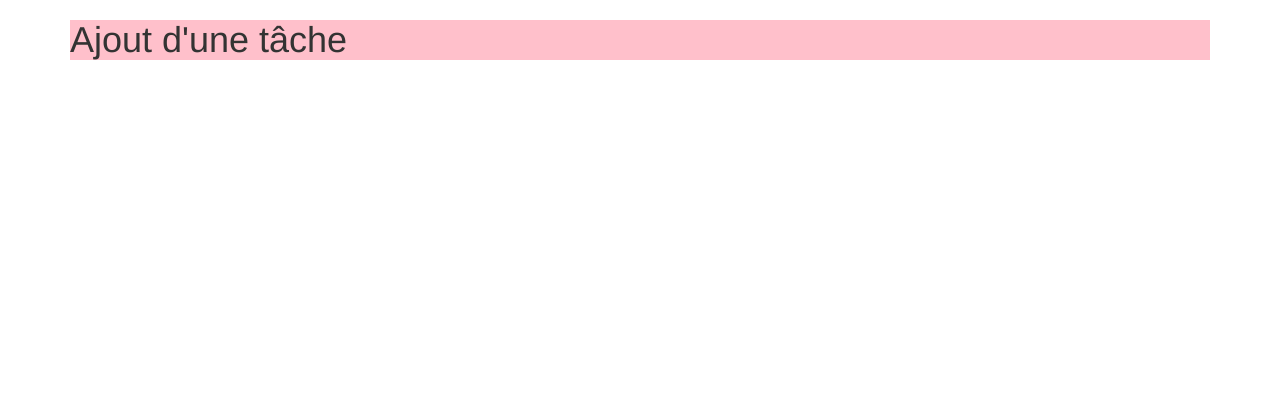
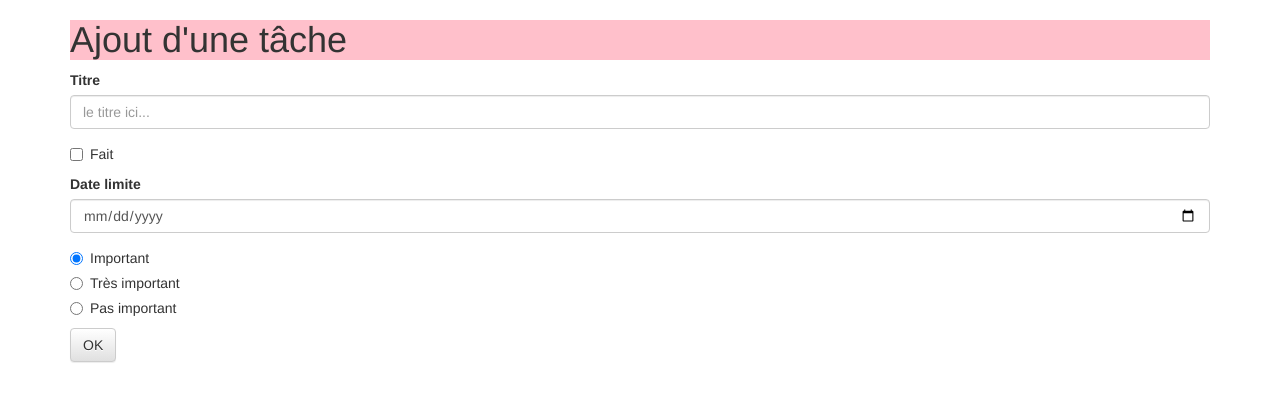
Before and after one commit to jibundeyare/cnam-silex-2017-2018, a PHP site: page /templates/task/new.php in a window 1280 px wide. Shown: the top 402 px of the page. Run offline with PHP 8.4, Linux system fonts and the light colour scheme.

Commit message:
Mise à jour du projet

```diff
--- a/templates/task/new.php
+++ b/templates/task/new.php
@@ -4,6 +4,44 @@
             <div class="row">
                 <div class="col-xs-12">
                     <h1>Ajout d'une tâche</h1>
+
+                    <form method="post">
+                        <div class="form-group <?php if (isset($errorMessages['title'])): ?>has-error<?php endif ?>">
+                            <label for="title">Titre</label>
+                            <input class="form-control" type="text" id="title" name="title" value="" placeholder="le titre ici..." />
+                            <?php if (isset($errorMessages['title'])): ?>
+                                <span class="help-block"><?= $errorMessages['title'] ?></span>
+                            <?php endif ?>
+                        </div>
+                        <div class="checkbox">
+                            <label>
+                                <input type="checkbox" id="done" name="done" value="" /> Fait
+                            </label>
+                        </div>
+                        <div class="form-group">
+                            <label for="deadline">Date limite</label>
+                            <input class="form-control" type="date" id="deadline" name="deadline" value="" placeholder="la date limite ici..." />
+                        </div>
+                        <div class="radio">
+                            <label>
+                                <input type="radio" name="importance_id" id="importance_id1" value="1" checked />
+                                Important
+                            </label>
+                        </div>
+                        <div class="radio">
+                            <label>
+                                <input type="radio" name="importance_id" id="importance_id2" value="2" />
+                                Très important
+                            </label>
+                        </div>
+                        <div class="radio">
+                            <label>
+                                <input type="radio" name="importance_id" id="importance_id3" value="3" />
+                                Pas important
+                            </label>
+                        </div>
+                        <input class="btn btn-default" type="submit" value="OK" />
+                    </form>
                 </div>
             </div>
         </div>
```
Also changed, not shown: public/index.php (+27 -1 lines), templates/task/show.php (renamed from templates/task/single.php).
